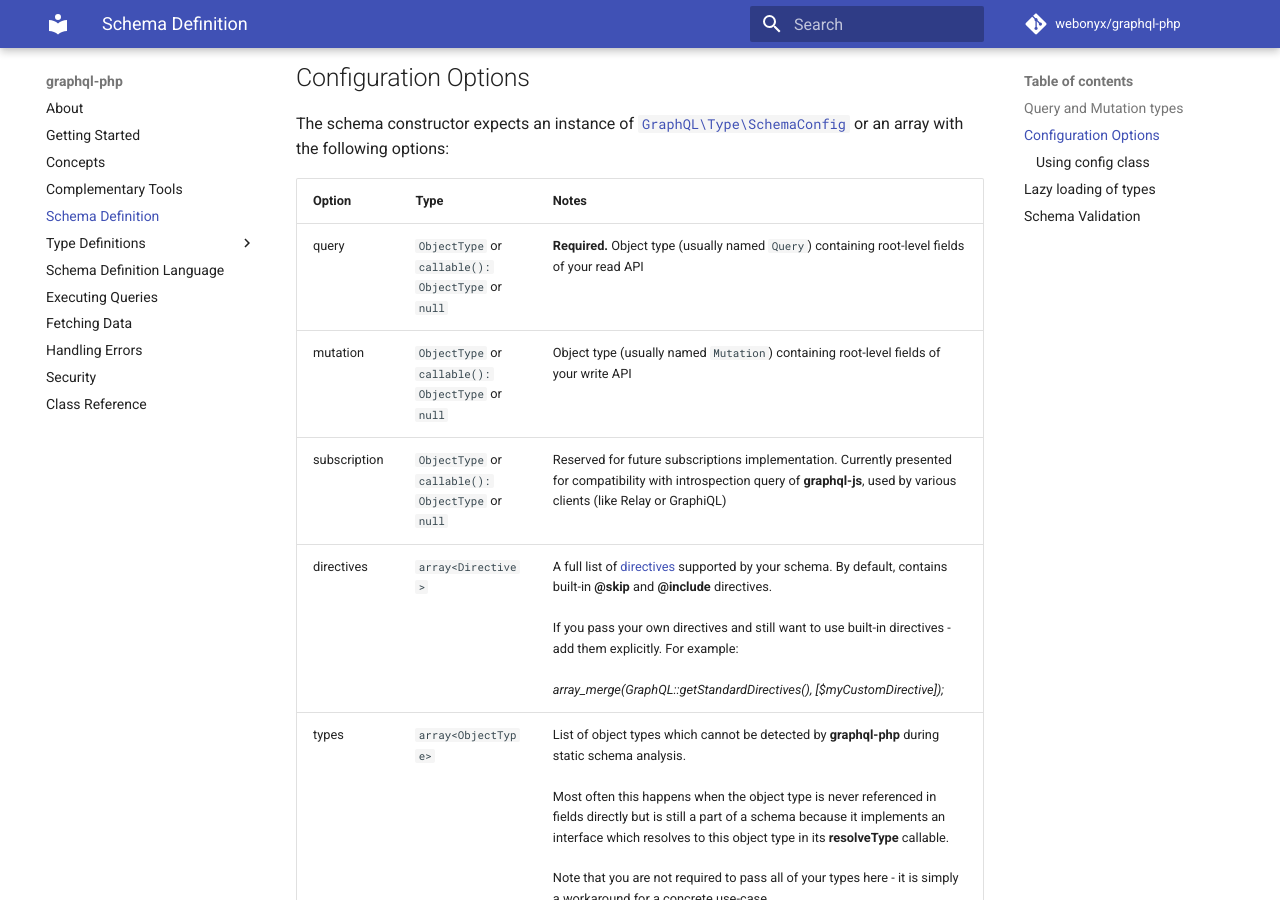
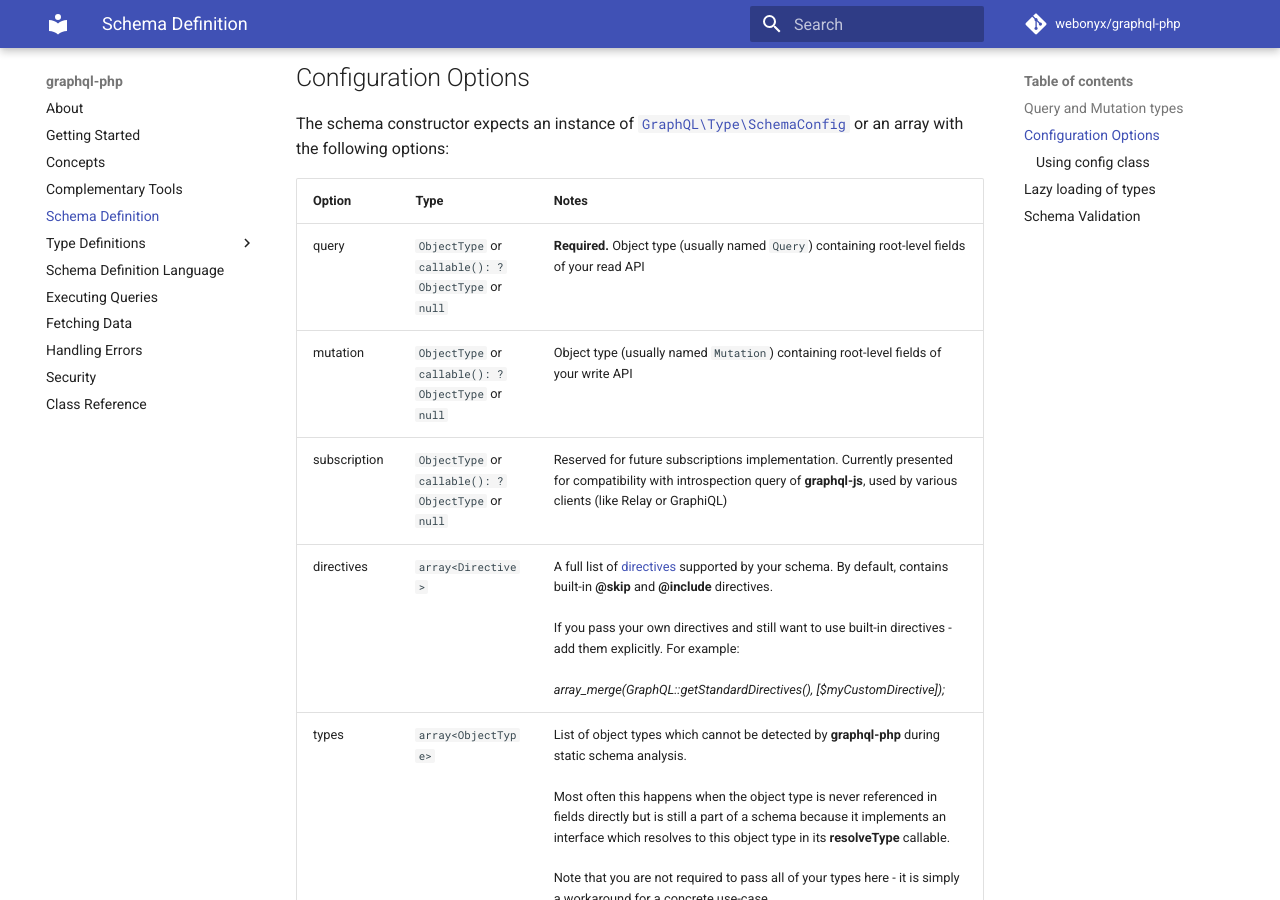
Before and after one commit to webonyx/graphql-php, an MkDocs documentation site: the page built from docs/schema-definition.md, in a window 1280 px wide and 900 px high, scrolled down 1561 px. Built offline with MkDocs 1.6.1 and Material for MkDocs 9.7.7, drawn with Linux system fonts in a browser that asks for light colours; comment, search, counter and statistics services are not loaded.

```diff
--- a/docs/schema-definition.md
+++ b/docs/schema-definition.md
@@ -78,14 +78,14 @@ with complex input values (see [Mutations and Input Types](type-definitions/inpu
 The schema constructor expects an instance of [`GraphQL\Type\SchemaConfig`](class-reference.md#graphqltypeschemaconfig)
 or an array with the following options:
 
-| Option       | Type                                               | Notes                                                                                                                                                                                                                                                                                                                                                                                                                                                         |
-| ------------ | -------------------------------------------------- | ------------------------------------------------------------------------------------------------------------------------------------------------------------------------------------------------------------------------------------------------------------------------------------------------------------------------------------------------------------------------------------------------------------------------------------------------------------- |
-| query        | `ObjectType` or `callable(): ObjectType` or `null` | **Required.** Object type (usually named `Query`) containing root-level fields of your read API                                                                                                                                                                                                                                                                                                                                                               |
-| mutation     | `ObjectType` or `callable(): ObjectType` or `null` | Object type (usually named `Mutation`) containing root-level fields of your write API                                                                                                                                                                                                                                                                                                                                                                         |
-| subscription | `ObjectType` or `callable(): ObjectType` or `null` | Reserved for future subscriptions implementation. Currently presented for compatibility with introspection query of **graphql-js**, used by various clients (like Relay or GraphiQL)                                                                                                                                                                                                                                                                          |
-| directives   | `array<Directive>`                                 | A full list of [directives](type-definitions/directives.md) supported by your schema. By default, contains built-in **@skip** and **@include** directives.<br><br> If you pass your own directives and still want to use built-in directives - add them explicitly. For example:<br><br> _array_merge(GraphQL::getStandardDirectives(), [$myCustomDirective]);_                                                                                               |
-| types        | `array<ObjectType>`                                | List of object types which cannot be detected by **graphql-php** during static schema analysis.<br><br>Most often this happens when the object type is never referenced in fields directly but is still a part of a schema because it implements an interface which resolves to this object type in its **resolveType** callable. <br><br> Note that you are not required to pass all of your types here - it is simply a workaround for a concrete use-case. |
-| typeLoader   | `callable(string $name): Type`                     | Expected to return a type instance given the name. Must always return the same instance if called multiple times, see [lazy loading](#lazy-loading-of-types). See section below on lazy type loading.                                                                                                                                                                                                                                                         |
+| Option       | Type                                                | Notes                                                                                                                                                                                                                                                                                                                                                                                                                                                         |
+| ------------ | --------------------------------------------------- | ------------------------------------------------------------------------------------------------------------------------------------------------------------------------------------------------------------------------------------------------------------------------------------------------------------------------------------------------------------------------------------------------------------------------------------------------------------- |
+| query        | `ObjectType` or `callable(): ?ObjectType` or `null` | **Required.** Object type (usually named `Query`) containing root-level fields of your read API                                                                                                                                                                                                                                                                                                                                                               |
+| mutation     | `ObjectType` or `callable(): ?ObjectType` or `null` | Object type (usually named `Mutation`) containing root-level fields of your write API                                                                                                                                                                                                                                                                                                                                                                         |
+| subscription | `ObjectType` or `callable(): ?ObjectType` or `null` | Reserved for future subscriptions implementation. Currently presented for compatibility with introspection query of **graphql-js**, used by various clients (like Relay or GraphiQL)                                                                                                                                                                                                                                                                          |
+| directives   | `array<Directive>`                                  | A full list of [directives](type-definitions/directives.md) supported by your schema. By default, contains built-in **@skip** and **@include** directives.<br><br> If you pass your own directives and still want to use built-in directives - add them explicitly. For example:<br><br> _array_merge(GraphQL::getStandardDirectives(), [$myCustomDirective]);_                                                                                               |
+| types        | `array<ObjectType>`                                 | List of object types which cannot be detected by **graphql-php** during static schema analysis.<br><br>Most often this happens when the object type is never referenced in fields directly but is still a part of a schema because it implements an interface which resolves to this object type in its **resolveType** callable. <br><br> Note that you are not required to pass all of your types here - it is simply a workaround for a concrete use-case. |
+| typeLoader   | `callable(string $name): Type`                      | Expected to return a type instance given the name. Must always return the same instance if called multiple times, see [lazy loading](#lazy-loading-of-types). See section below on lazy type loading.                                                                                                                                                                                                                                                         |
 
 ### Using config class
 
```
Also changed, not shown: CHANGELOG.md (+6 -0 lines), docs/class-reference.md (+1 -1 lines), 2 other files.
